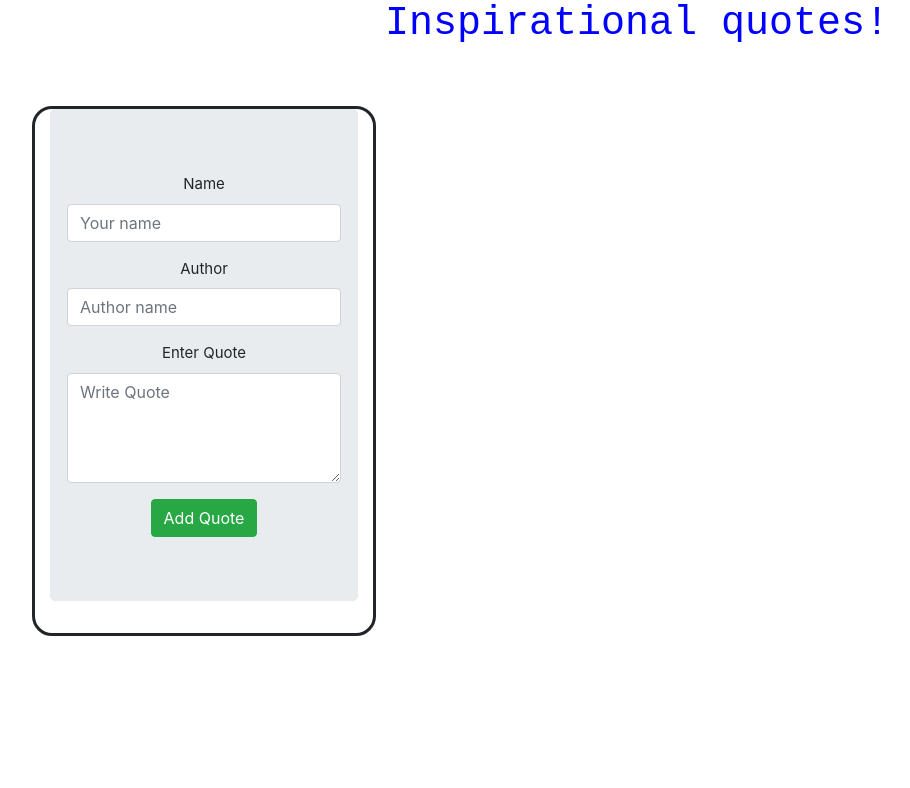
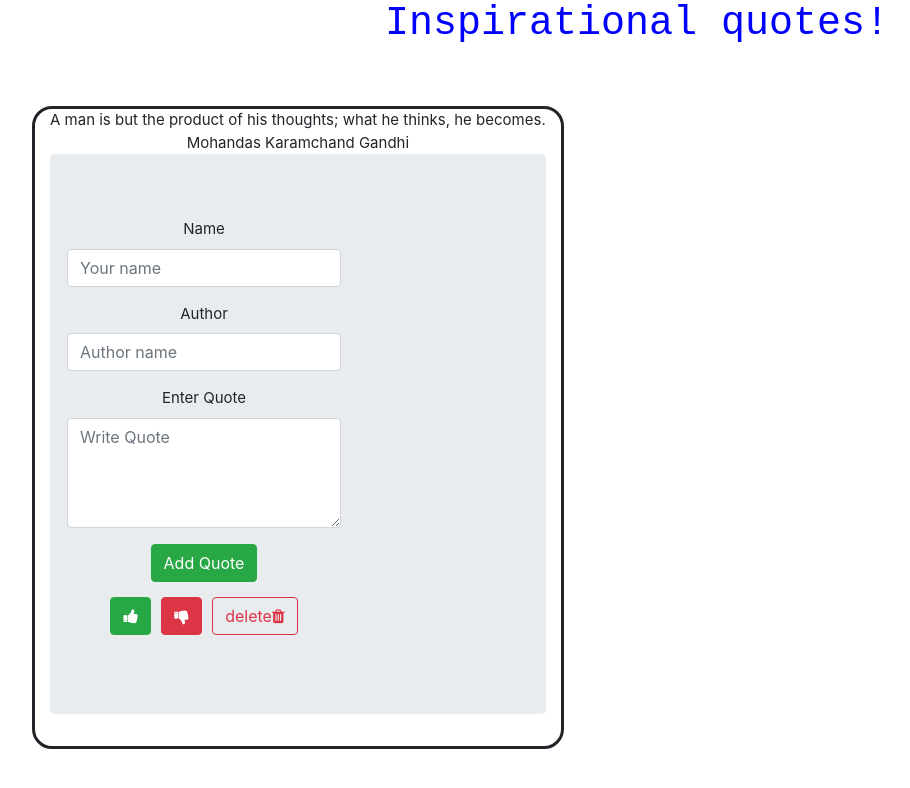
Before and after one commit to joseck12/Quotes, an Angular app: page / in a window 1280 px wide. Shown: the top 788 px of the page, without its empty margins (3-913 px from the left). Built offline with nearby package versions, Linux system fonts and the light colour scheme.

Commit message:
add styling and .html contents

```diff
--- a/src/app/app.component.css
+++ b/src/app/app.component.css
@@ -2,6 +2,3 @@
   color: blue;
   font-family: monospace;
 }
-body {
-  background-image: url("https://images.unsplash.com/photo-1546180147-af9074ff24aa?ixlib=rb-1.2.1&ixid=eyJhcHBfaWQiOjEyMDd9&auto=format&fit=crop&w=1500&q=80");
-}
--- a/src/app/quote-form/quote-form.component.css
+++ b/src/app/quote-form/quote-form.component.css
@@ -10,3 +10,11 @@
 body {
   margin: 50px;
 }
+.thumbs{
+ display: inline-block;
+ margin: 10px 0;
+}
+
+.thumbs button {
+ margin: 5px 5px 5px 5px;
+}
--- a/src/app/quote-form/quote-form.component.html
+++ b/src/app/quote-form/quote-form.component.html
@@ -7,7 +7,11 @@
 
 <body>
   <div class="container">
+
+    A man is but the product of his thoughts; what he thinks, he becomes.<br>
+    Mohandas Karamchand Gandhi
   <div class="jumbotron">
+
       <div class="row">
         <form>
           <div class="well">
@@ -27,6 +31,17 @@
             </div>
             <button type="submit" class="btn btn-success bt-lg">Add Quote</button>
           </div>
+          <div class="thumbs">
+
+       <button class="btn btn-success"><i class="fa fa-thumbs-up"> </i></button>
+
+
+       <button class="btn btn-danger"><i class="fa fa-thumbs-down"></i></button>
+
+
+       <button class="btn btn-outline-danger">delete<i class="fa fa-trash"></i></button>
+
+     </div>
         </form>
       </div>
     </div>
--- a/src/index.html
+++ b/src/index.html
@@ -7,6 +7,7 @@
 
   <meta name="viewport" content="width=device-width, initial-scale=1">
   <link rel="icon" type="image/x-icon" href="favicon.ico">
+  <link rel="stylesheet" type="text/css" href="https://maxcdn.bootstrapcdn.com/font-awesome/4.7.0/css/font-awesome.min.css" />
 </head>
 <body>
   <app-root></app-root>
```
